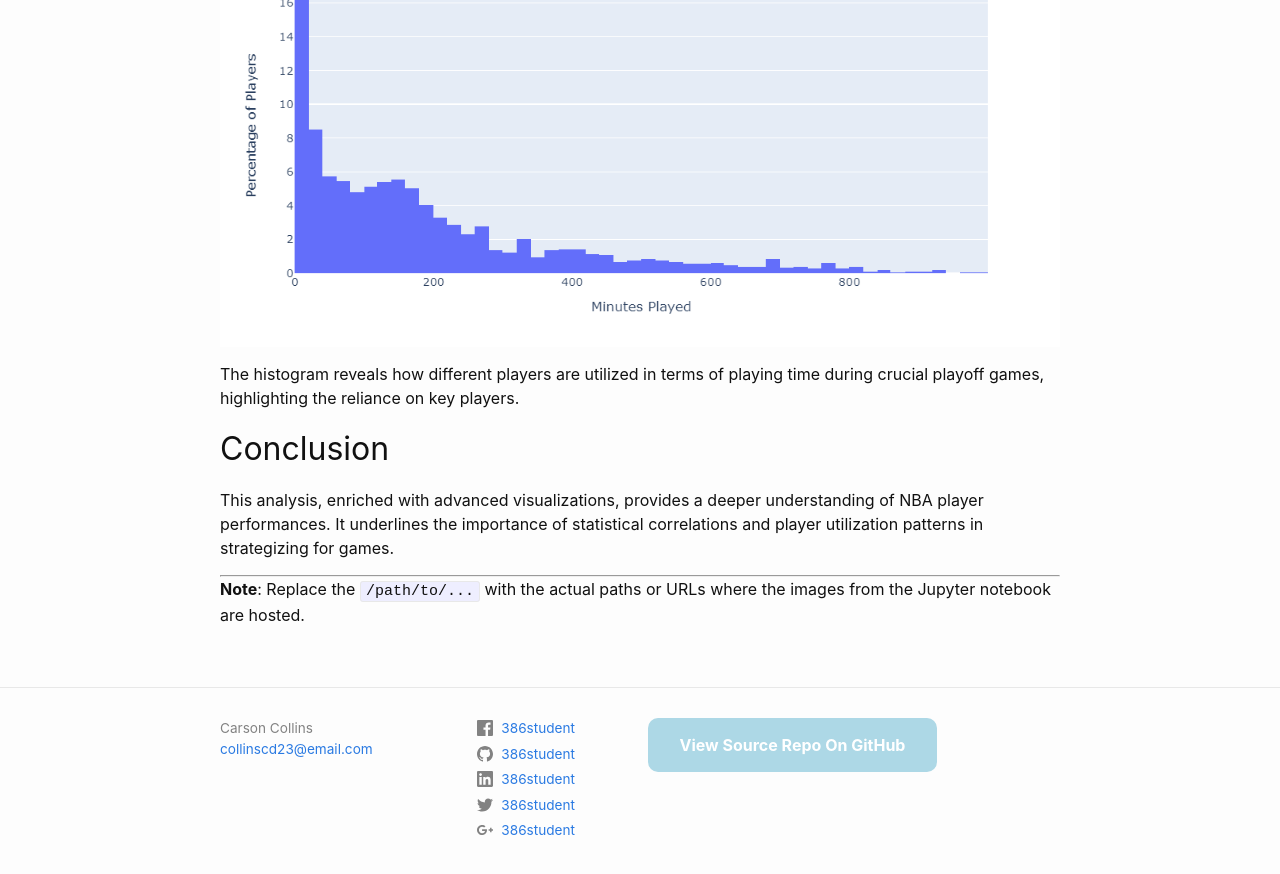
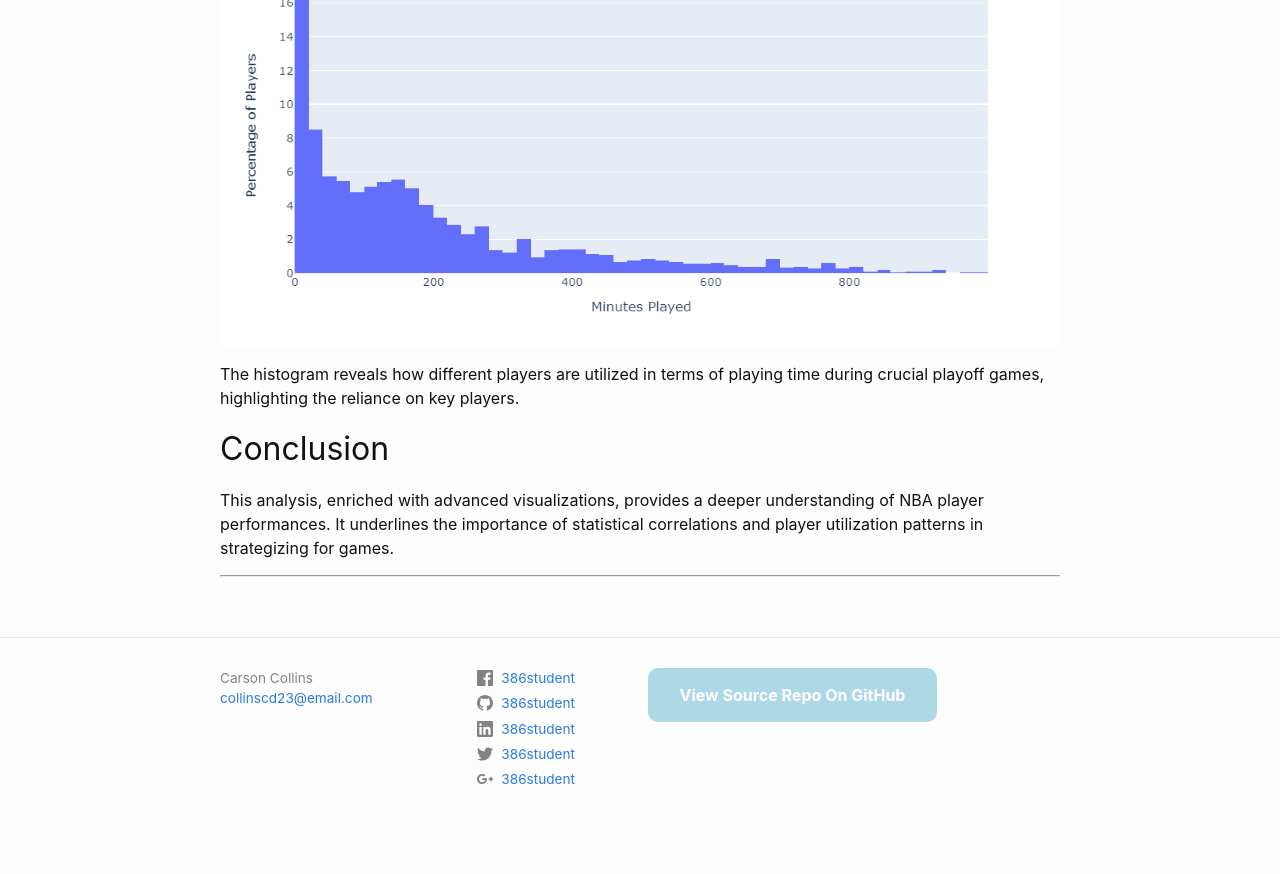
Before and after one commit to collinscd23/collinscd23.github.io, a Jekyll site: the page built from _posts/2023-12-11-EDA-Analysis.md, in a window 1280 px wide and 900 px high, scrolled down 1687 px. Shown: the top 874 px of the window. Built offline with Jekyll 4.4.1, drawn with Linux system fonts in a browser that asks for light colours; comment, search, counter and statistics services are not loaded; after the commit the page ends 2537 px from its top, so only the background shows below that.

Commit message:
Update 2023-12-11-EDA-Analysis.md

```diff
--- a/_posts/2023-12-11-EDA-Analysis.md
+++ b/_posts/2023-12-11-EDA-Analysis.md
@@ -40,5 +40,3 @@ The histogram reveals how different players are utilized in terms of playing tim
 This analysis, enriched with advanced visualizations, provides a deeper understanding of NBA player performances. It underlines the importance of statistical correlations and player utilization patterns in strategizing for games.
 
 ---
-
-**Note**: Replace the `/path/to/...` with the actual paths or URLs where the images from the Jupyter notebook are hosted.
```
